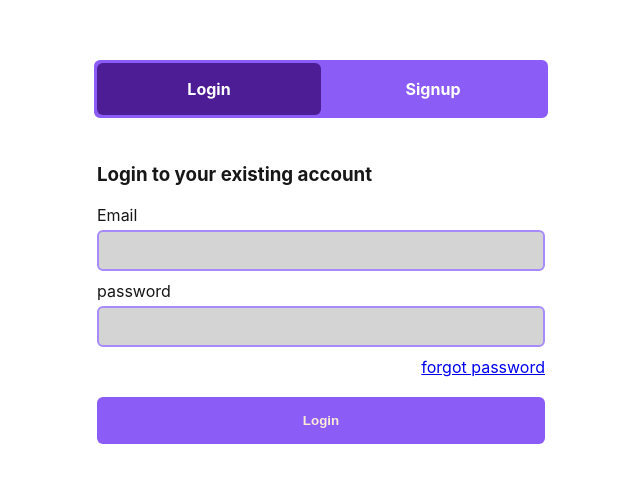
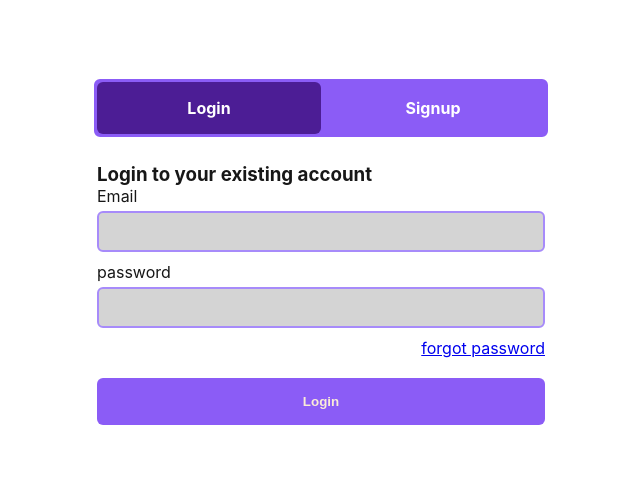
Before and after one commit to saketverma-03/codepen-clone, a React (Vite) app: page / in a window 1280 px wide. Shown: the part 151-634 px from the top of the page, without its empty margins (319-959 px from the left). Built offline with nearby package versions, Linux system fonts and the light colour scheme.

Commit message:
chor: update style

```diff
--- a/src/index.scss
+++ b/src/index.scss
@@ -54,3 +54,11 @@
   padding: 0;
   list-style: none;
 }
+h1,
+h2,
+h3,
+h4,
+p {
+  margin: 0;
+  padding: 0;
+}
```
